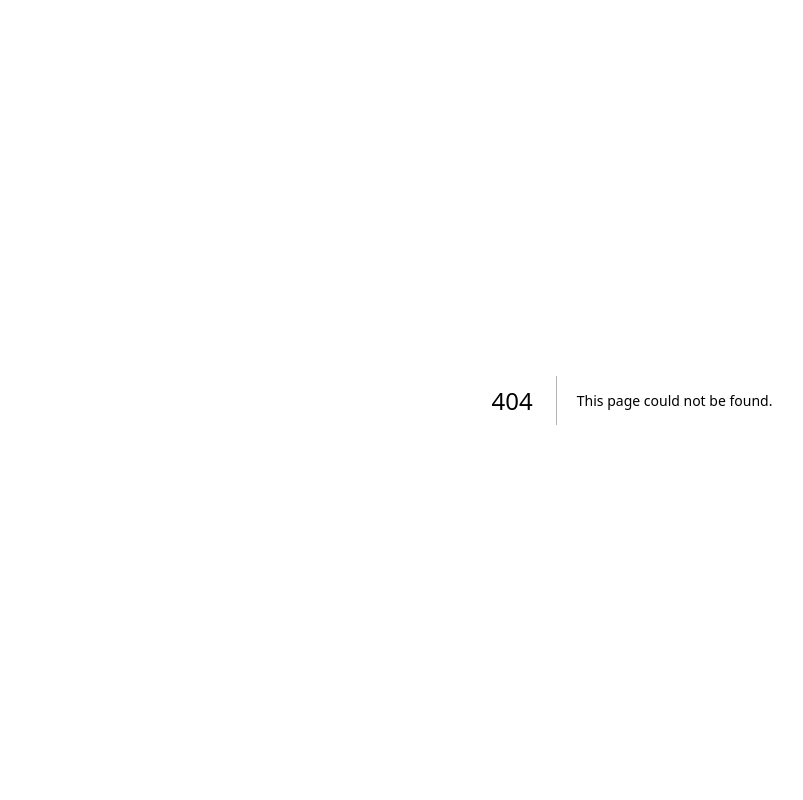
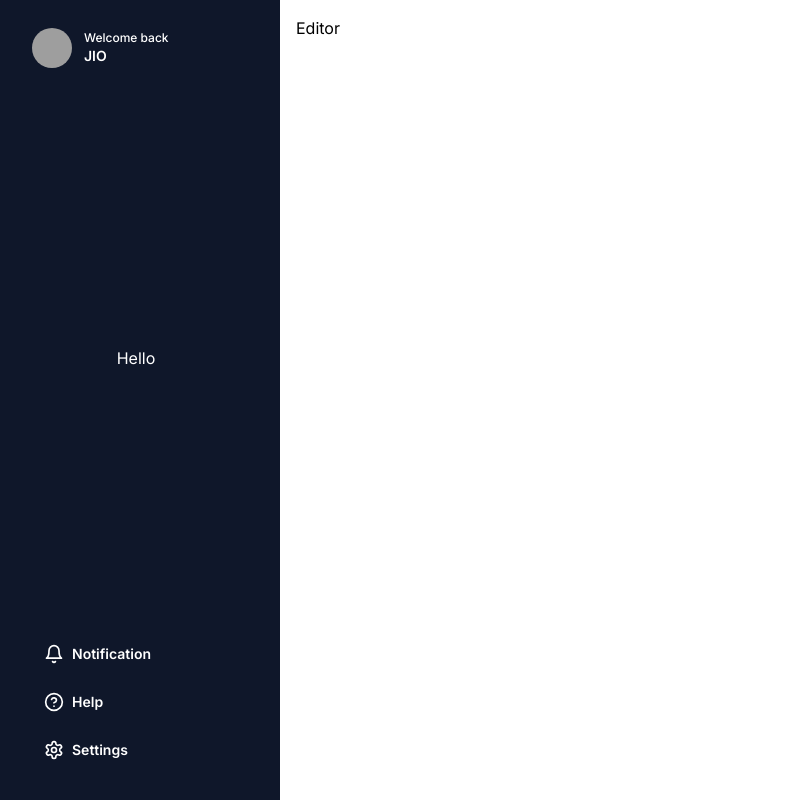
Before and after one commit to JBellord/postwiz, a Next.js app: page /editor in a window 1280 px wide. Before the commit this address had no page. Shown: the whole page, without its empty margins (8-811 px from the left). Built offline with nearby package versions, Linux system fonts and the light colour scheme; grey boxes are pictures that could not be loaded.

Commit message:
#3 Editor Layout and Styling

```diff
--- /dev/null
+++ b/app/editor/layout.js
@@ -0,0 +1,14 @@
+import EditorSidebar from "@/components/custom/sidebar";
+
+function EditorLayout({ children }) {
+  return (
+    <div className="container flex flex-1 h-screen w-screen overflow-hidden p-0 m-0">
+      <aside className="w-72 bg-slate-900 text-white p-4">
+        <EditorSidebar />
+      </aside>
+      <main className=" flex w-full flex-1 p-4">{children}</main>
+    </div>
+  );
+}
+
+export default EditorLayout;
--- /dev/null
+++ b/app/editor/page.js
@@ -0,0 +1,7 @@
+import React from "react";
+
+function Editor() {
+  return <div>Editor</div>;
+}
+
+export default Editor;
--- a/app/page.js
+++ b/app/page.js
@@ -1,5 +1,7 @@
 import { Button } from "@/components/ui/button";
+import { LinkIcon } from "lucide-react";
 import Image from "next/image";
+import Link from "next/link";
 
 export default function Home() {
   return (
@@ -11,11 +13,13 @@ export default function Home() {
       <span className="text-gray-500">Write better social media posts.</span>
       <div className="flex justify-around space-x-4 mt-2 items-center">
         {" "}
-        <Button className="mt-6 hover:bg-rose-600" variant="outline" size="lg">
+        <Button className="mt-6 hover:bg-rose-300" variant="outline" size="lg">
           Get Started
         </Button>{" "}
-        <Button className="mt-6" size="lg">
-          Sign in
+        <Button className="mt-6" size="lg" asChild>
+          <Link href={"/editor"}>
+            <LinkIcon className="mr-2 h-4 w-4" /> Editor
+          </Link>
         </Button>
       </div>
     </main>
--- /dev/null
+++ b/components/custom/sidebar.jsx
@@ -0,0 +1,51 @@
+import Link from "next/link";
+import { Avatar, AvatarFallback, AvatarImage } from "../ui/avatar";
+import { Bell, HelpCircle, Settings } from "lucide-react";
+
+function SidebarItem({ icon, name }) {
+  return (
+    <Link
+      href="/"
+      className="group w-full pl-6 py-3 flex justify-start items-center space-x-2 hover:transition-all hover:scale-102 hover:bg-rose-100/10 hover:rounded-3xl hover:cursor-pointer"
+    >
+      {icon}
+      <span className="text-sm font-semibold group-hover:text-rose-500">
+        {name}
+      </span>
+    </Link>
+  );
+}
+
+function EditorSidebar() {
+  return (
+    <div className="w-full h-full p-3 flex flex-col justify-between items-center flex-nowrap overflow-hidden">
+      <div className="w-full mb-4 px-3 flex justify-start items-center space-x-3">
+        <Avatar>
+          <AvatarImage src="https://pbs.twimg.com/profile_images/1509994781476376586/s_iiM2YN_400x400.jpg" />
+          <AvatarFallback>JB</AvatarFallback>
+        </Avatar>
+        <div className="flex flex-col justify-start">
+          <span className="font-medium text-xs">Welcome back</span>
+          <span className="font-semibold text-sm">JIO</span>
+        </div>
+      </div>
+      <div className="flex flex-col justify-start items-start">Hello</div>
+      <div className="w-full grid items-start gap-1">
+        <SidebarItem
+          icon={<Bell className="h-5 w-5 group-hover:stroke-rose-500" />}
+          name={"Notification"}
+        />
+        <SidebarItem
+          icon={<HelpCircle className="h-5 w-5 group-hover:stroke-rose-500" />}
+          name={"Help"}
+        />
+        <SidebarItem
+          icon={<Settings className="h-5 w-5 group-hover:stroke-rose-500" />}
+          name={"Settings"}
+        />
+      </div>
+    </div>
+  );
+}
+
+export default EditorSidebar;
--- /dev/null
+++ b/components/ui/avatar.jsx
@@ -0,0 +1,35 @@
+"use client"
+
+import * as React from "react"
+import * as AvatarPrimitive from "@radix-ui/react-avatar"
+
+import { cn } from "@/lib/utils"
+
+const Avatar = React.forwardRef(({ className, ...props }, ref) => (
+  <AvatarPrimitive.Root
+    ref={ref}
+    className={cn("relative flex h-10 w-10 shrink-0 overflow-hidden rounded-full", className)}
+    {...props} />
+))
+Avatar.displayName = AvatarPrimitive.Root.displayName
+
+const AvatarImage = React.forwardRef(({ className, ...props }, ref) => (
+  <AvatarPrimitive.Image
+    ref={ref}
+    className={cn("aspect-square h-full w-full", className)}
+    {...props} />
+))
+AvatarImage.displayName = AvatarPrimitive.Image.displayName
+
+const AvatarFallback = React.forwardRef(({ className, ...props }, ref) => (
+  <AvatarPrimitive.Fallback
+    ref={ref}
+    className={cn(
+      "flex h-full w-full items-center justify-center rounded-full bg-slate-100 dark:bg-slate-800",
+      className
+    )}
+    {...props} />
+))
+AvatarFallback.displayName = AvatarPrimitive.Fallback.displayName
+
+export { Avatar, AvatarImage, AvatarFallback }
--- a/package.json
+++ b/package.json
@@ -9,6 +9,7 @@
     "lint": "next lint"
   },
   "dependencies": {
+    "@radix-ui/react-avatar": "^1.0.3",
     "@radix-ui/react-dialog": "^1.0.4",
     "@radix-ui/react-label": "^2.0.2",
     "@radix-ui/react-slot": "^1.0.2",
```
Also changed, not shown: 1 other file (tests, documents, lock files or other folders).
